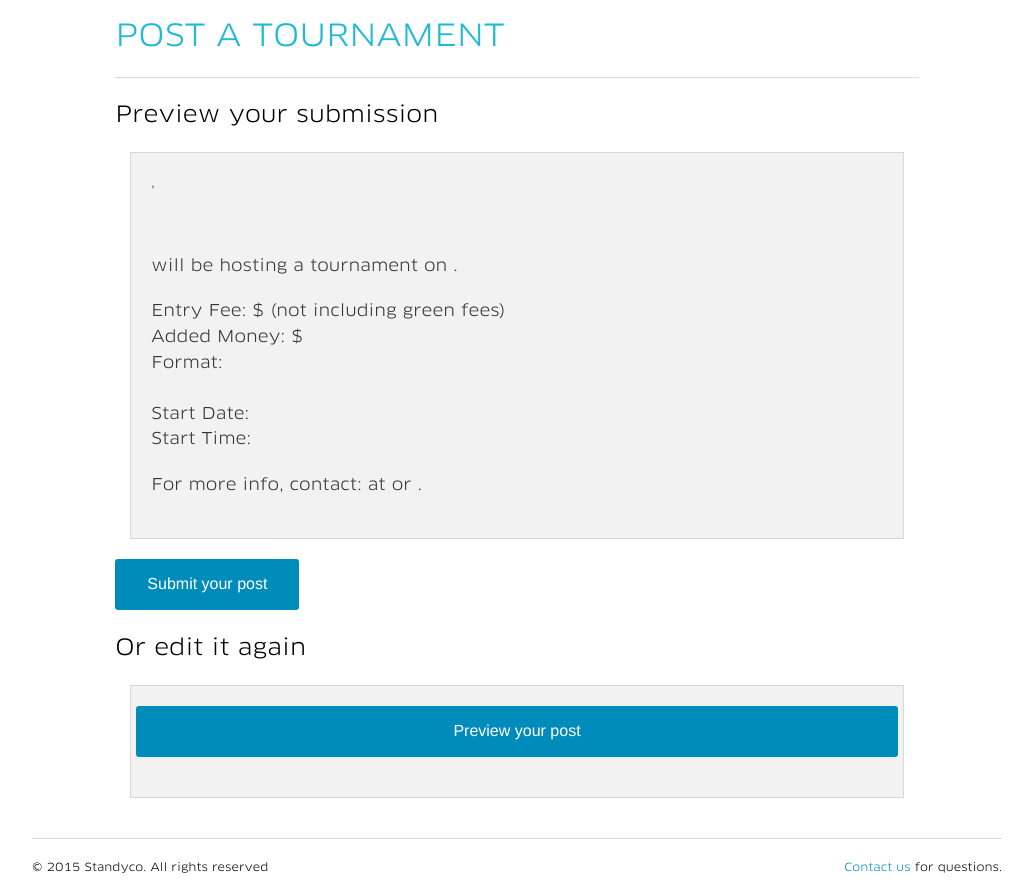
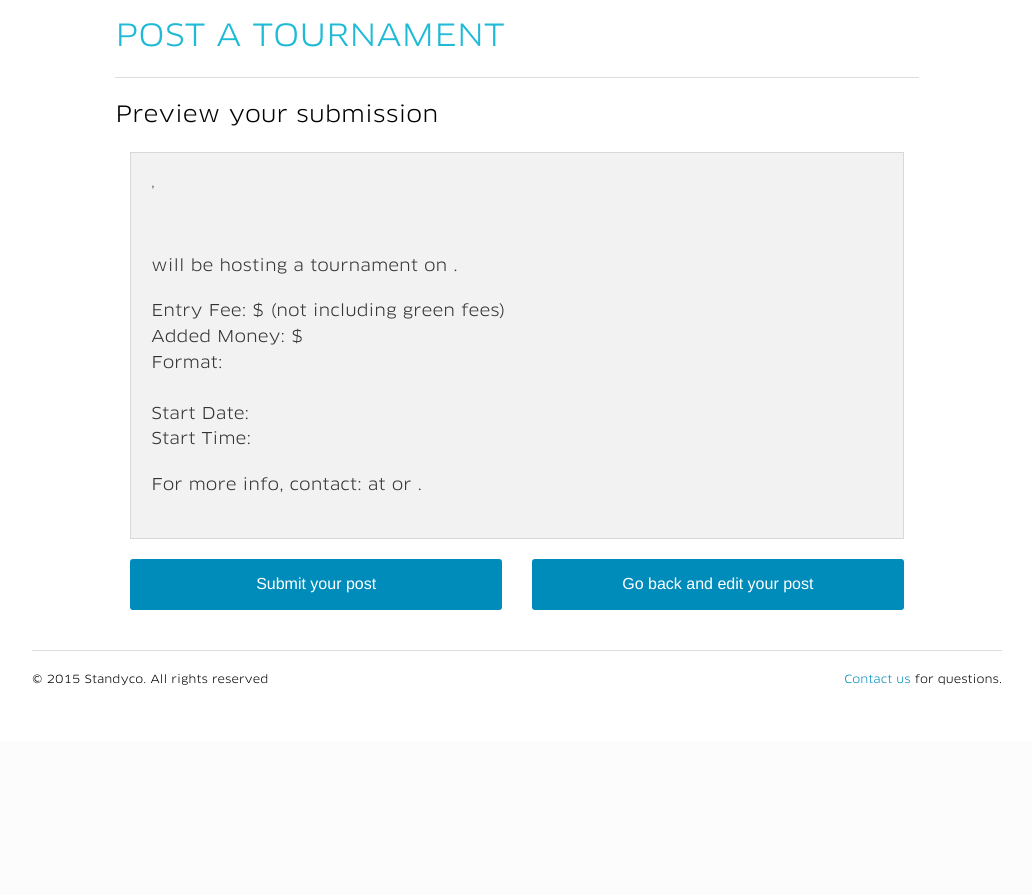
Before and after one commit to sanp/standyco-poolapp, a Django app: template poolapp/apps/post/templates/post/preview.html in a window 1280 px wide. Shown: the part 59-954 px from the top of the page, without its empty margins (123-1155 px from the left). After the commit the page ends 744 px from the top, so only its background shows below. Run offline with Django 3.2, Linux system fonts and the light colour scheme; the template is opened without the code that fills it: most values are stand-ins (such as "Sample title", 1, 10 or a date in 2020); parts of the project's set-up code (start-up, migrations or seed data) failed here and were passed over; some libraries are stand-ins or nearby versions.

Commit message:
Trying out a new preview page

```diff
--- a/poolapp/apps/post/templates/post/preview.html
+++ b/poolapp/apps/post/templates/post/preview.html
@@ -128,9 +128,19 @@ Post a tournament
         {% endfor %}
         <input type="hidden" name="{{ stage_field }}" value="2" />
         <input type="hidden" name="{{ hash_field }}" value="{{ hash_value }}" />
-        <button type="submit" class="button radius">Submit your post</button>
+
+        <div class="large-6 medium-6 columns">
+          <button type="submit" class="button radius expand">Submit your post</button>
+        </div>
+        <div class="large-6 medium-6 large-right medium-right columns">
+          <a href="javascript:history.go(-1)" class="button radius expand">
+            Go back and edit your post
+          </a>
+        </div>
+
       </form>
     </div>
+
 
   </div>
 </div>
@@ -138,25 +148,26 @@ Post a tournament
 
 
 <!-- Edit again section -->
-<div class="edit-again-section">
-  <div class="large-12 medium-12 columns">
 
-    <div class="section-title row">
-      <p>Or edit it again</p>
-    </div>
-
-    <div class="panel">
-      <div class="row">
-        <form action="" method="post">{% csrf_token %}
-          {% csrf_token %}
-          {{ form.as_p }}
-          <input type="hidden" name="{{ stage_field }}" value="1" />
-          <button type="submit" class="button radius expand">Preview your post</button>
-        </form>
-      </div>
-    </div>
-
-  </div>
-</div>
+<!-- <div class="edit-again-section"> -->
+<!--   <div class="large-12 medium-12 columns"> -->
+<!--  -->
+<!--     <div class="section-title row"> -->
+<!--       <p>Or edit it again</p> -->
+<!--     </div> -->
+<!--  -->
+<!--     <div class="panel"> -->
+<!--       <div class="row"> -->
+<!--         <form action="" method="post">{% csrf_token %} -->
+<!--           {% csrf_token %} -->
+<!--           {{ form.as_p }} -->
+<!--           <input type="hidden" name="{{ stage_field }}" value="1" /> -->
+<!--           <button type="submit" class="button radius expand">Refresh the Preview</button> -->
+<!--         </form> -->
+<!--       </div> -->
+<!--     </div> -->
+<!--  -->
+<!--   </div> -->
+<!-- </div> -->
 
 {% endblock content-body %}
```
